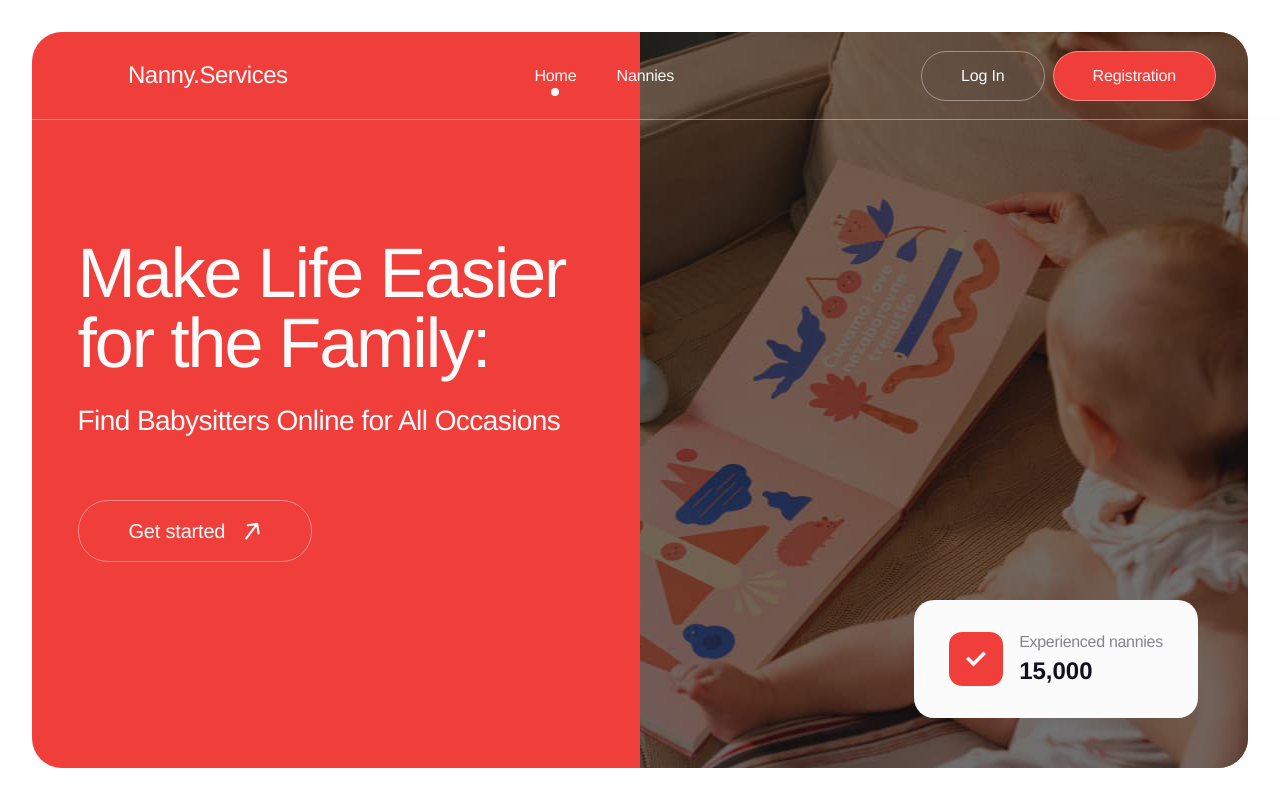
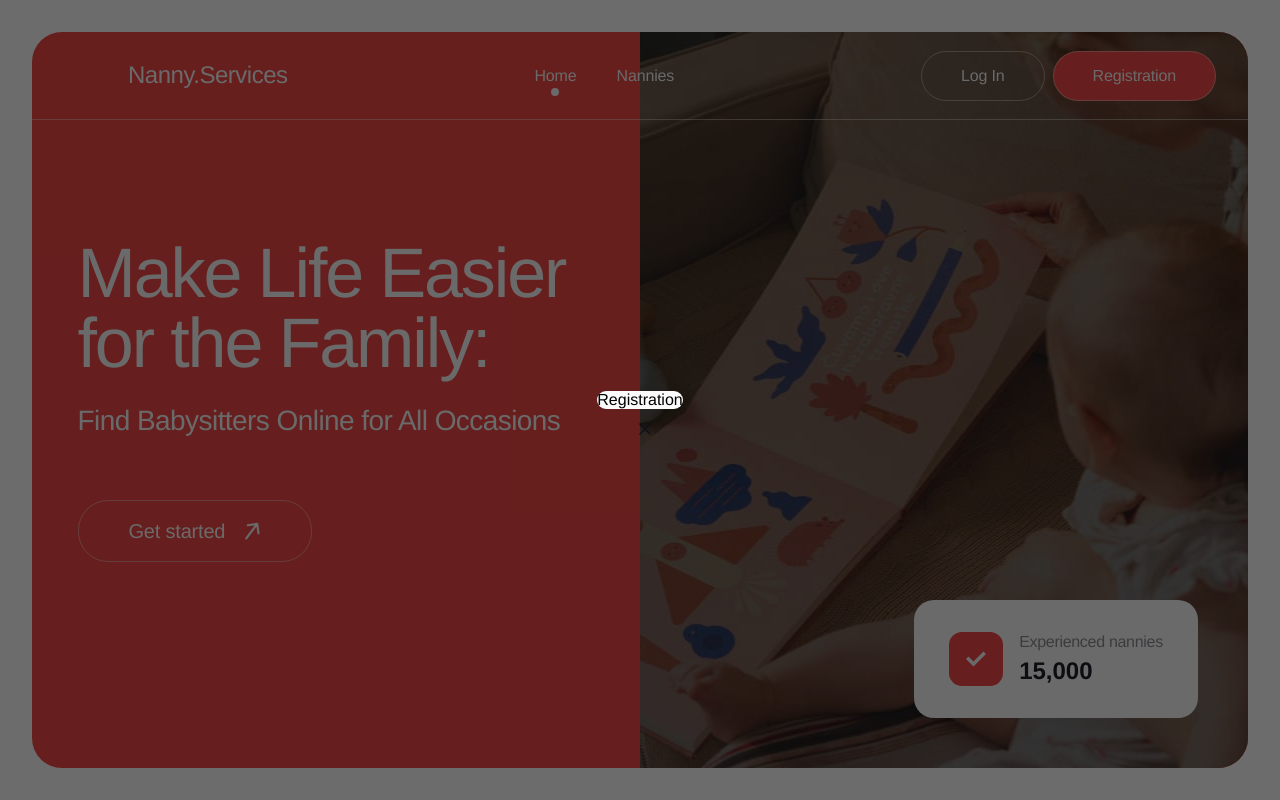
Before and after one commit to Aleksandr2905/Nanny.Services, a React (Vite) app: page / in a window 1280 px wide. Both pictures are taken after a click on the button "Registration". Built offline with nearby package versions, Linux system fonts and the light colour scheme.

Commit message:
added modal

```diff
--- a/index.html
+++ b/index.html
@@ -8,6 +8,7 @@
   </head>
   <body>
     <div id="root"></div>
+    <div id="modal"></div>
     <script type="module" src="/src/main.tsx"></script>
   </body>
 </html>
--- a/src/AuthMenu/AuthMenu.styled.ts
+++ b/src/AuthMenu/AuthMenu.styled.ts
@@ -22,8 +22,12 @@ color: #fbfbfb;
 &:hover{
    background-color: #fbfbfb;
    color: var(--background-color);
+}
 
-}
+/* &:focus {
+   border: 1px solid rgba(251, 251, 251, 0.4);
+   outline: none;
+} */
 `;
 
 export const LoginBtn = styled(Btn)`
--- a/src/AuthMenu/AuthMenu.tsx
+++ b/src/AuthMenu/AuthMenu.tsx
@@ -1,10 +1,37 @@
+import { useState } from "react";
+import { Modal } from "../components/Modal/Modal";
 import { LoginBtn, RegistrationBtn, Wrapper } from "./AuthMenu.styled"
 
 export const AuthMenu = () => {
+    const [modalIsOpenRegister, setModalIsOpenRegister] = useState(false);
+    const [modalIsOpenLogIn, setModalIsOpenLogIn] = useState(false);
+
+    const openModalRegister = () => {
+        setModalIsOpenRegister(true);
+    };
+
+    const closeModalRegister = () => {
+        setModalIsOpenRegister(false);
+    };
+
+    const openModalLogIn = () => {
+        setModalIsOpenLogIn(true);
+    };
+
+    const closeModalLogIn = () => {
+        setModalIsOpenLogIn(false);
+    };
+
     return (
         <Wrapper>
-            <LoginBtn type="button">Log In</LoginBtn>
-            <RegistrationBtn type="button">Registration</RegistrationBtn>
+            <LoginBtn type="button" onClick={openModalLogIn}>Log In</LoginBtn>
+            <RegistrationBtn type="button" onClick={openModalRegister}>Registration</RegistrationBtn>
+            <Modal onCloseModal={closeModalRegister} isModalOpen={modalIsOpenRegister}>
+                Registration
+            </Modal>
+            <Modal onCloseModal={closeModalLogIn} isModalOpen={modalIsOpenLogIn}>
+                Login
+            </Modal>
         </Wrapper>
     )
 }
--- /dev/null
+++ b/src/components/Modal/Modal.styled.ts
@@ -0,0 +1,41 @@
+import styled from 'styled-components';
+
+export const Backdrop = styled.div`
+  background-color: rgba(11, 11, 11, 0.6);
+  position: fixed;
+  top: 0;
+  left: 0;
+  width: 100%;
+  height: 100%;
+  display: flex;
+  align-items: center;
+  justify-content: center;
+  z-index: 99;
+`;
+
+export const Container = styled.div`
+  position: relative;
+  background-color: #fbfbfb;
+  border-radius: 30px;
+  z-index: 100;
+`;
+
+export const BtnCloseModal = styled.button`
+  position: absolute;
+  top: 28px;
+  right: 28px;
+  background-color: transparent;
+  border: none;
+  outline: none;
+  overflow: hidden;
+  padding: 0;
+
+  & svg {
+    stroke: #11101c;
+
+    &:hover {
+      transition: transform 0.5s;
+      transform: rotate(90deg);
+    }
+  }
+`;
--- /dev/null
+++ b/src/components/Modal/Modal.tsx
@@ -0,0 +1,49 @@
+import { FC, MouseEvent, useEffect } from 'react';
+import ReactDOM from 'react-dom';
+import sprite from '../../assets/icons/sprite.svg';
+import { IModalProps } from '../../helpers/interface';
+import { Backdrop, BtnCloseModal, Container } from './Modal.styled';
+
+
+
+export const Modal: FC<IModalProps> = ({ isModalOpen, onCloseModal, children }) => {
+
+    const modalPortal: HTMLElement | null = document.getElementById('modal');
+
+    const onBackdropClick = (event: MouseEvent<HTMLDivElement>) => {
+        if (event.target === event.currentTarget) {
+            onCloseModal();
+        }
+    };
+
+    useEffect(() => {
+        const handleEscape = (event: KeyboardEvent) => {
+            if (isModalOpen && event.key === 'Escape') {
+                onCloseModal();
+            }
+        };
+        document.body.style.overflow = isModalOpen ? 'hidden' : 'auto';
+        window.addEventListener('keydown', handleEscape);
+        return () => {
+            window.removeEventListener('keydown', handleEscape);
+            document.body.style.overflow = 'auto';
+        };
+    }, [isModalOpen, onCloseModal]);
+
+    if (!isModalOpen || modalPortal === null) {
+        return null;
+    }
+    return ReactDOM.createPortal(
+        <Backdrop onClick={onBackdropClick}>
+            <Container>
+                <BtnCloseModal type='button' onClick={onCloseModal}>
+                    <svg width="20" height="20">
+                        <use href={`${sprite}#icon-x`} />
+                    </svg>
+                </BtnCloseModal>
+                {children}
+            </Container>
+        </Backdrop>,
+        modalPortal!
+    );
+};
--- a/src/index.css
+++ b/src/index.css
@@ -1,4 +1,4 @@
-@import "node_modules/modern-normalize/modern-normalize.css";
+@import "../node_modules/modern-normalize/modern-normalize.css";
 
 :root {
   font-synthesis: none;
--- a/src/pages/Home/Home.styled.ts
+++ b/src/pages/Home/Home.styled.ts
@@ -55,13 +55,16 @@ font-weight: 500;
 line-height: 1.2;
 letter-spacing: -0.01em;
 background-color: transparent;
-
 color: #fbfbfb;
 
 &:hover {
+  transition: all 0.3s;
+  background-color: #fbfbfb;
+  color: var(--background-color);
     svg {
     transition: transform 0.3s;
     transform: rotate(53deg);
+    fill: var(--background-color);
     }
   }
 `
```
Also changed, not shown: src/helpers/interface.ts (+8 -0 lines).
